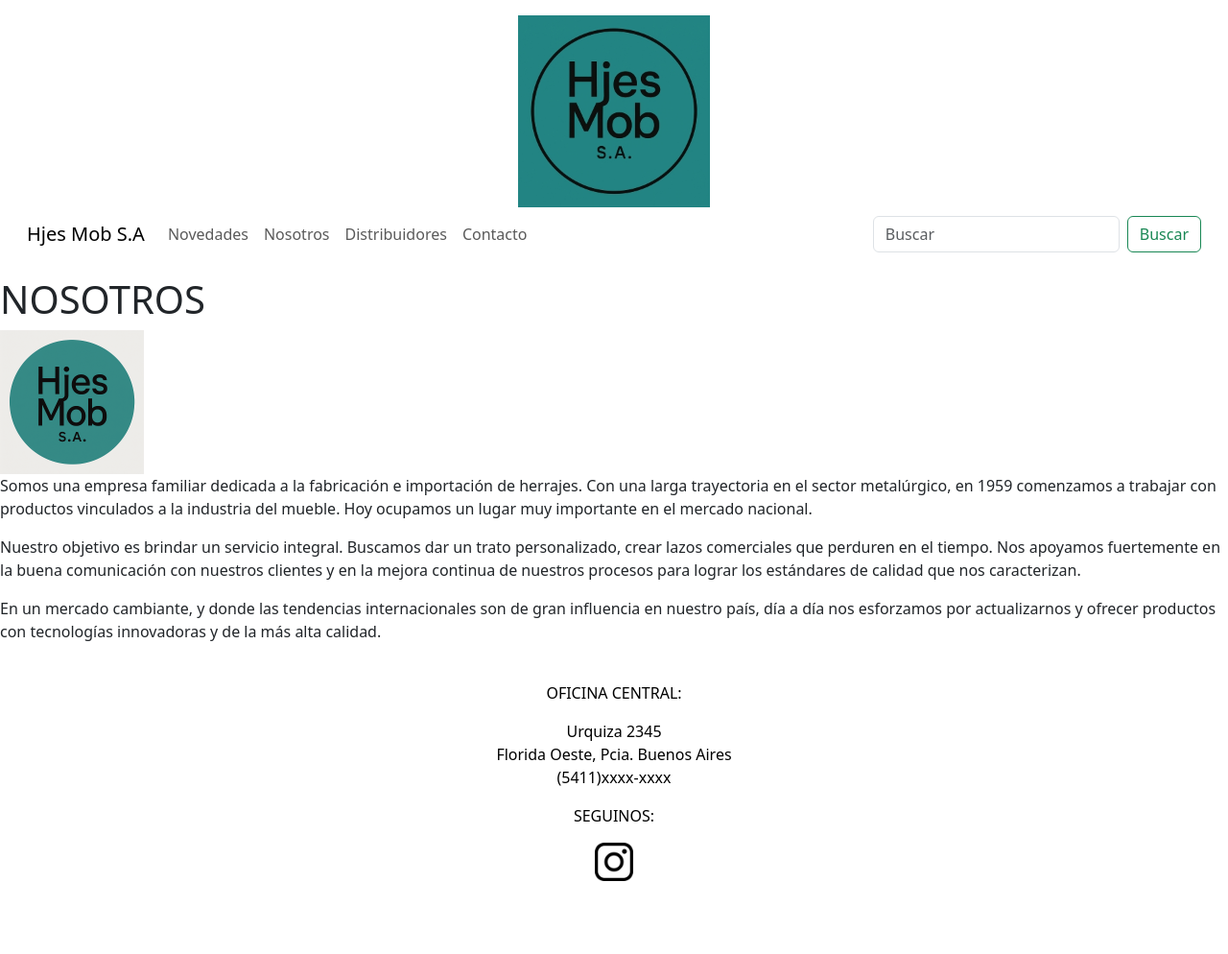
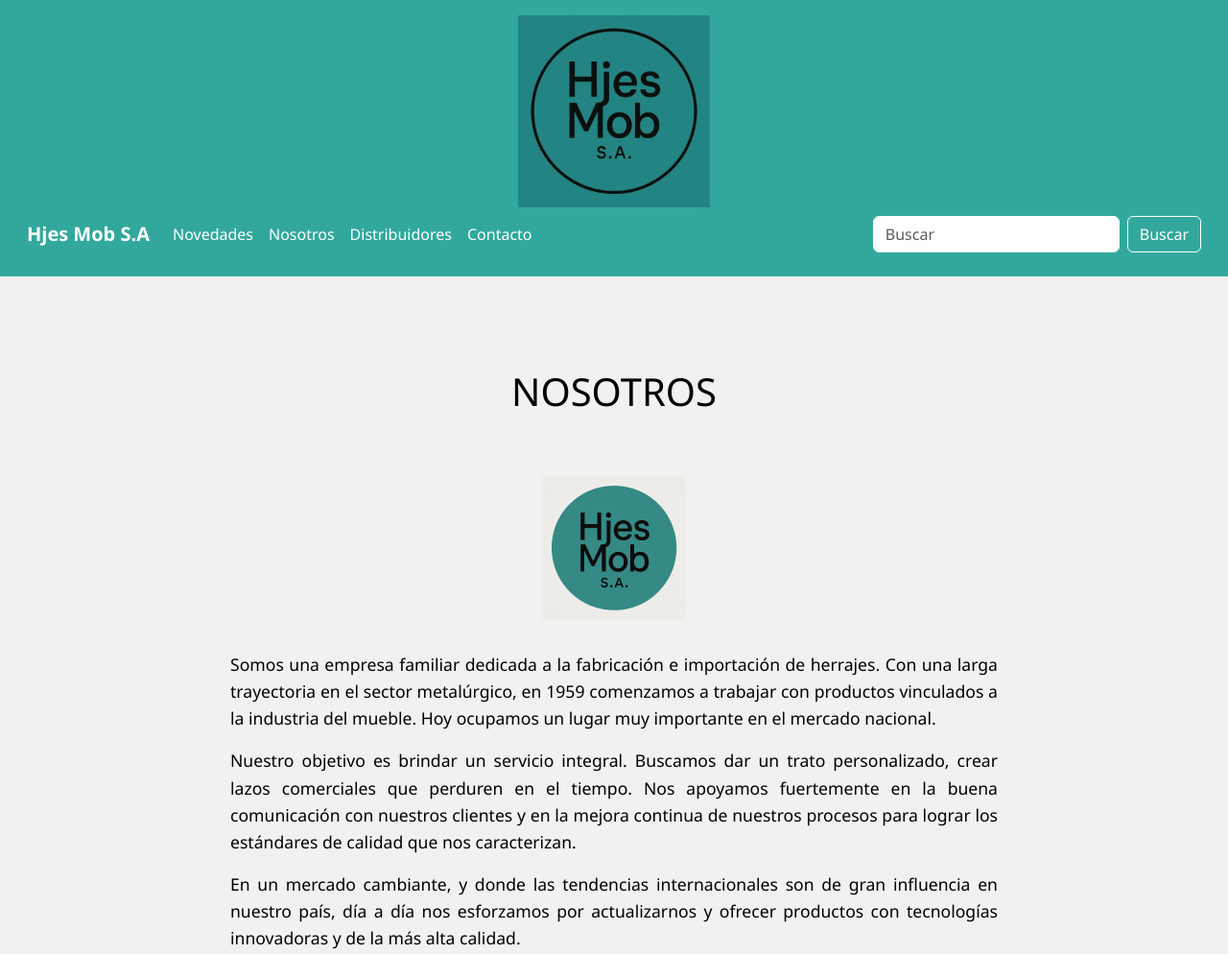
Before and after one commit to FedericoSaavedra/Hjes-Mob-S.A., a website: page pages/nosotros.html in a window 1280 px wide. Shown: the top 994 px of the page at 96% size. Before the commit the page ends 942 px from the top, so only its background shows below. Drawn offline with nearby package versions, Linux system fonts and the light colour scheme.

Commit message:
retoques  de pages/scss

```diff
--- a/pages/nosotros.html
+++ b/pages/nosotros.html
@@ -17,7 +17,7 @@
 
         </div>
 
-        <nav class="navbar navbar-expand-lg navbar-black bg-#32A89C solid">
+        <nav class="navbar navbar-expand-lg navbar-black bg-custom">
             <div class="container-fluid">
               <a class="navbar-brand" href="../index.html">Hjes Mob S.A</a>
               <button class="navbar-toggler" type="button" data-bs-toggle="collapse" data-bs-target="#navbarNav"
@@ -66,7 +66,7 @@
 
 
 
-    <footer class="bg-#32A89C solid text-black text-center p-4">
+    <footer class="bg-custom text-black text-center p-4">
         <div class="container">
           <p>OFICINA CENTRAL:</p>
           <ul class="list-unstyled">
--- /dev/null
+++ b/scss/_mixinsextends.scss
@@ -0,0 +1,21 @@
+//extendes
+%flexrowcenter{
+    display: flex;
+    flex-direction: row;
+    justify-content: center;
+    padding: 2.5rem;
+    margin: 2.5rem;
+}
+
+//mixin
+
+@mixin tipogarfiadotexto{
+    font-family: Arial, Helvetica, sans-serif;
+    font-size: 1.5rem;
+    font-weight: 100;
+}
+
+@mixin tipografiafooter{
+    font-family: Georgia, 'Times New Roman', Times, serif;
+    font-size: 1.5rem;
+}
--- a/scss/styles.scss
+++ b/scss/styles.scss
@@ -0,0 +1,117 @@
+@use "utilities/variables"as *;
+@use "mixinsextends"as *;
+
+
+
+body {
+    font-family: 'Segoe UI', sans-serif;
+    color: $color-texto;
+    background-color: $color-principal;
+    margin: 0;
+    padding: 0;
+  }
+
+  // Header
+  header {
+    background-color: $color-header;
+    text-align: center;
+    padding: 1rem;
+
+    img {
+      max-width: 200px;
+    }
+
+    nav.navbar {
+      background-color: transparent;
+
+      .navbar-brand {
+        color: white;
+        font-weight: bold;
+      }
+
+      .nav-link {
+        color: white;
+
+        &:hover {
+          color: darken(white, 10%);
+        }
+      }
+
+      .btn {
+        border-color: white;
+        color: white;
+
+        &:hover {
+          background-color: white;
+          color: $color-header;
+        }
+      }
+
+      .form-control {
+        border: 1px solid white;
+      }
+    }
+  }
+
+  // Main
+  main {
+    padding: 2rem;
+
+    h1 {
+      font-size: 2.5rem;
+      font-family: 'Segoe UI', sans-serif;
+      text-align: center;
+      padding: 2rem;
+      margin: 2rem;
+    }
+
+    h2 {
+      @extend %flexrowcenter;
+      @include tipogarfiadotexto;
+    }
+
+    .imglogo1 {
+      text-align: center;
+      margin: 2rem 0;
+
+      img {
+        max-width: 100%;
+        height: auto;
+      }
+    }
+
+    .parrafos1 {
+      font-size: 1.1rem;
+      line-height: 1.6;
+      max-width: 800px;
+      margin: 0 auto;
+      text-align: justify;
+    }
+
+    .centrado {
+      text-align: center;
+    }
+  }
+
+  // Footer
+  footer {
+    background-color: $color-header;
+    color: $color-texto;
+    text-align: center;
+    padding: 2rem;
+
+    img {
+      width: 40px;
+      margin-top: 1rem;
+    }
+
+    ul {
+      list-style: none;
+      padding: 0;
+      margin: 0;
+    }
+
+    p{
+        @include tipografiafooter;
+    }
+  }
--- /dev/null
+++ b/scss/utilities/_variables.scss
@@ -0,0 +1,3 @@
+$color-header: #32A89C;
+$color-texto: #000;
+$color-principal: #F2F1F0;
```
Also changed, not shown: index.html (+2 -2 lines), pages/distribuidores.html (+1 -4 lines), css/mixinsextends.css (deleted), css/styles.css, css/variables.css (deleted), scss/mixinsextends.scss (deleted), scss/variables.scss (deleted), 1 other file.
